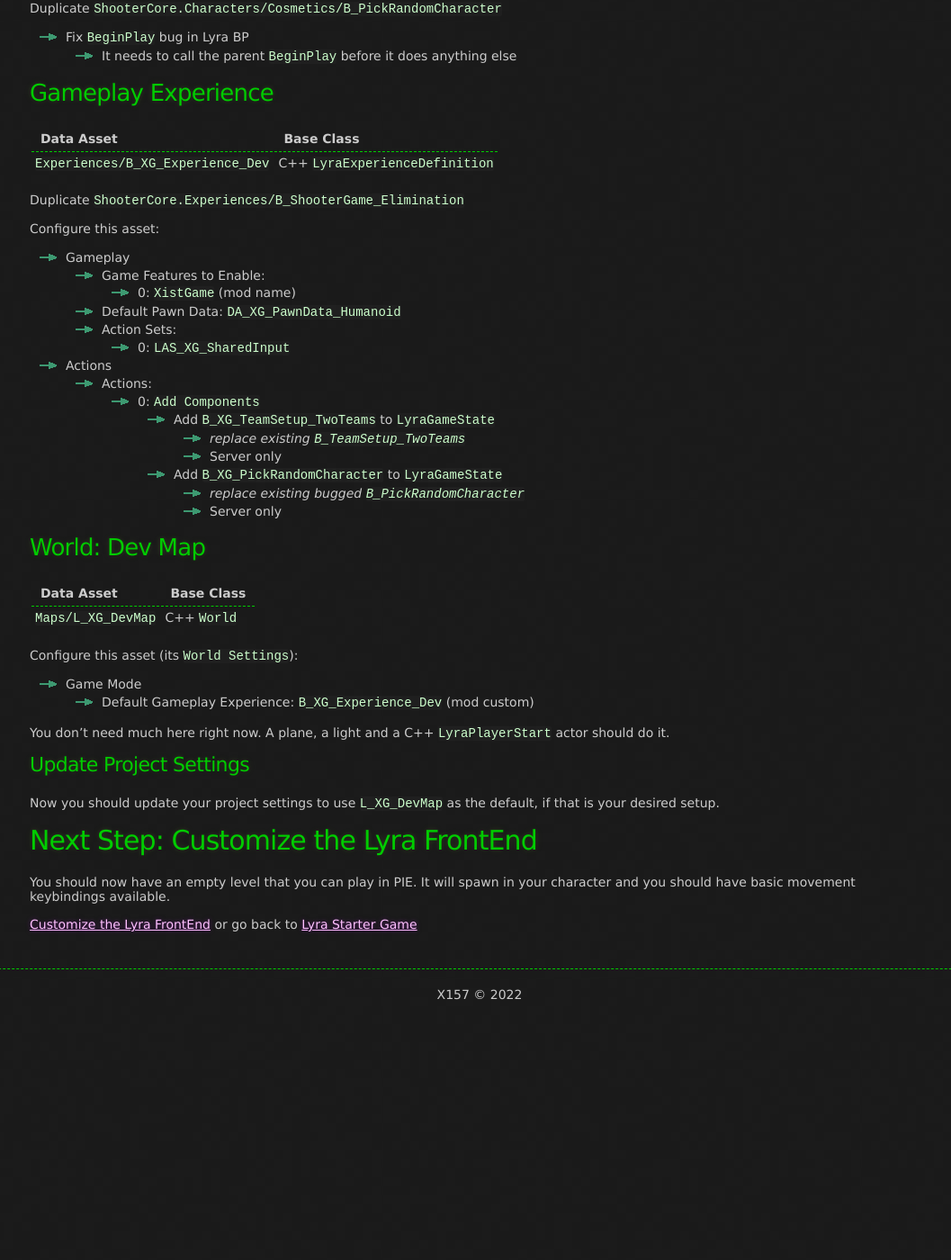
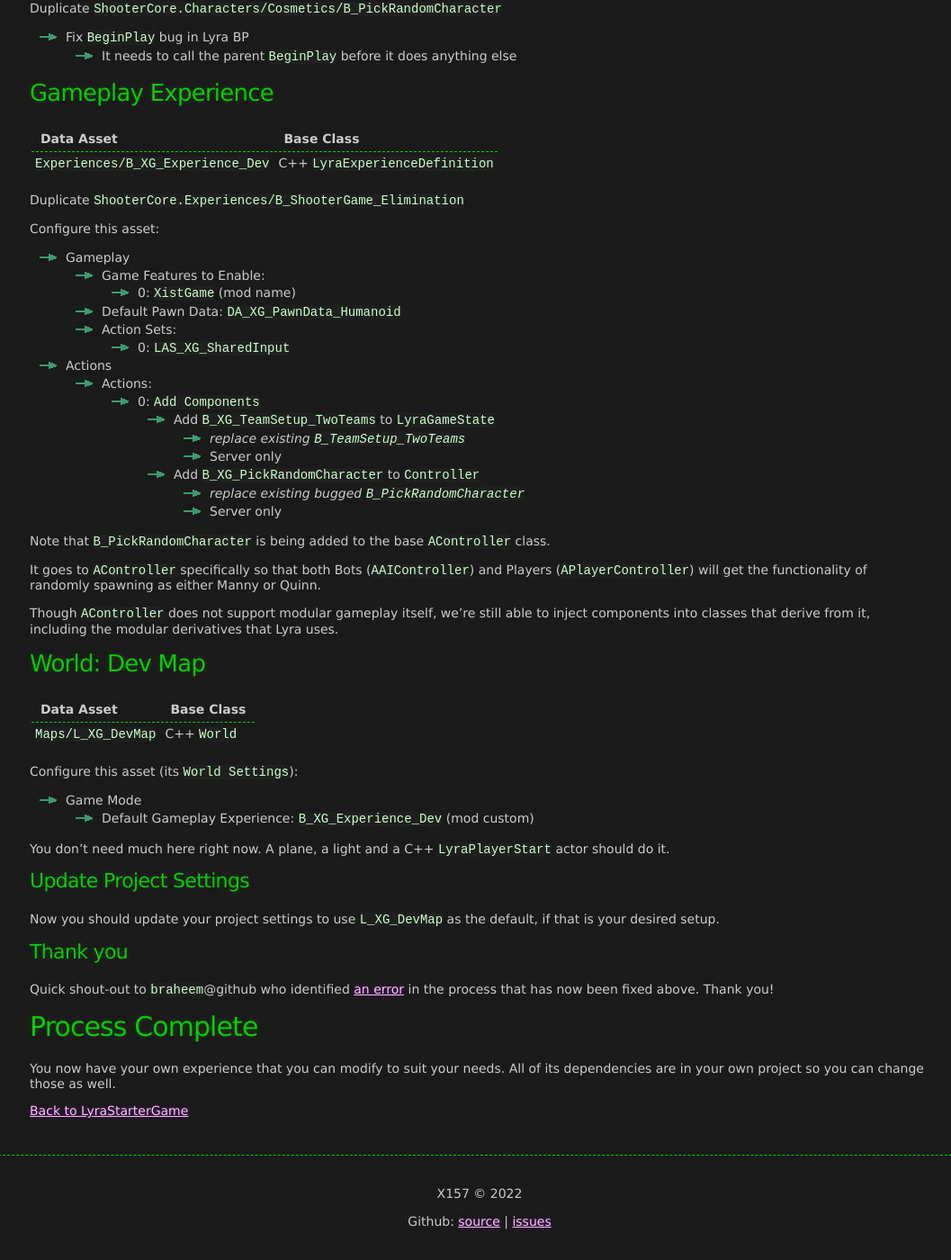
Before and after one commit to x157/x157.github.io, a Jekyll site: the page built from UE5/LyraStarterGame/How-To-Create-New-GameFeature-Dev-Experience.md, in a window 1280 px wide and 1400 px high, scrolled down 4233 px. Shown: the whole window at 90% size, without its empty margins (107-1164 px from the left). Built offline with Jekyll 4.4.1, drawn with Linux system fonts in a browser that asks for light colours; before the commit the page ends 5367 px from its top, so only the background shows below that.

Commit message:
Fix Github issue #1

```diff
--- a/UE5/LyraStarterGame/How-To-Create-New-GameFeature-Dev-Experience.md
+++ b/UE5/LyraStarterGame/How-To-Create-New-GameFeature-Dev-Experience.md
@@ -253,9 +253,17 @@
       - Add `B_XG_TeamSetup_TwoTeams` to `LyraGameState`
         - *replace existing `B_TeamSetup_TwoTeams`*
         - Server only
-      - Add `B_XG_PickRandomCharacter` to `LyraGameState`
+      - Add `B_XG_PickRandomCharacter` to `Controller`
         - *replace existing bugged `B_PickRandomCharacter`*
         - Server only
+
+Note that `B_PickRandomCharacter` is being added to the base `AController` class.
+
+It goes to `AController` specifically so that both Bots (`AAIController`) and Players
+(`APlayerController`) will get the functionality of randomly spawning as either Manny or Quinn.
+
+Though `AController` does not support modular gameplay itself, we're still able to inject components into classes
+that derive from it, including the modular derivatives that Lyra uses.
 
 
 ## World: Dev Map
@@ -277,9 +285,16 @@
 Now you should update your project settings to use `L_XG_DevMap` as the default, if that is your desired setup.
 
 
-# Next Step: Customize the Lyra FrontEnd
+### Thank you
 
-You should now have an empty level that you can play in PIE.  It will spawn in your character and you should have basic movement keybindings available.
+Quick shout-out to `braheem`@github who identified
+[an error](https://github.com/x157/x157.github.io/issues/1)
+in the process that has now been fixed above.  Thank you!
 
-[Customize the Lyra FrontEnd](./How-To-Customize-Lyra-FrontEnd)
-or go back to [Lyra Starter Game](./)
+
+# Process Complete
+
+You now have your own experience that you can modify to suit your needs.  All of its dependencies are in your own
+project so you can change those as well.
+
+[Back to LyraStarterGame](/UE5/LyraStarterGame/)
--- a/_includes/footer.html
+++ b/_includes/footer.html
@@ -3,6 +3,13 @@
 
 <footer>
     <div class="container">
-        X157 &copy; 2022
+        <p>X157 &copy; 2022</p>
+
+        <p>
+            Github:
+            <a href="https://github.com/x157/x157.github.io">source</a>
+            |
+            <a href="https://github.com/x157/x157.github.io/issues">issues</a>
+        </p>
     </div>
 </footer>
```
